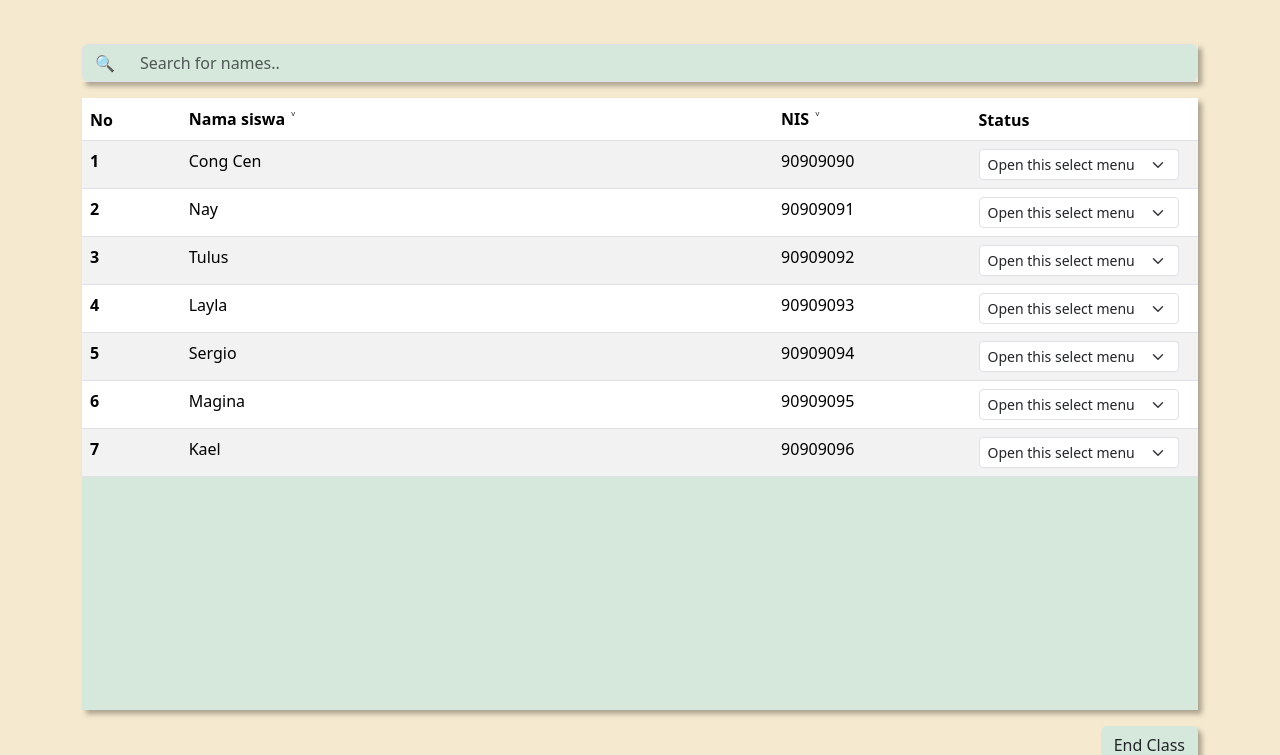
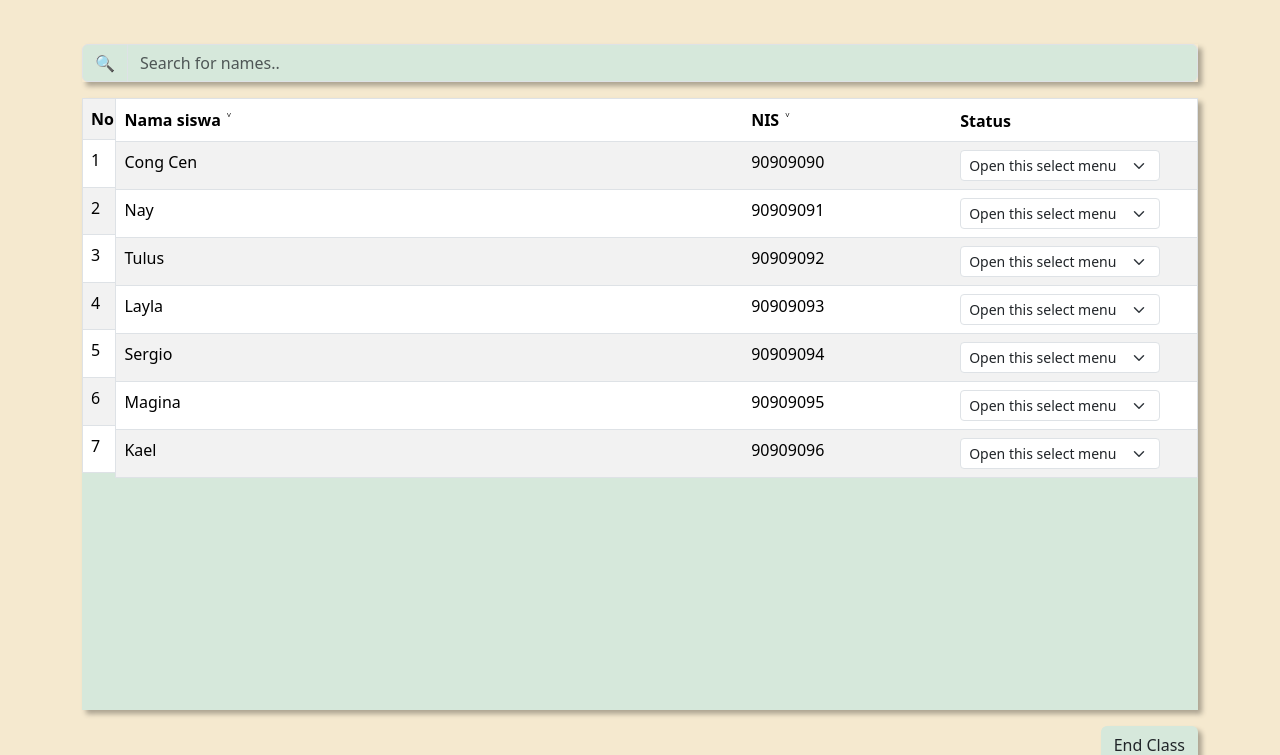
Before and after one commit to congcen57190526/sistem-presensi-mpsi, a PHP site: page /sistem-presensi-rpl/pages/dashboard.php in a window 1280 px wide. Shown: the top 755 px of the page. Run offline with PHP 8.4, Linux system fonts and the light colour scheme; a user stored in the database is signed in; data comes from the database, SQL or seed files in the repository.

Commit message:
fix searching & sorting

```diff
--- a/pages/dashboard.php
+++ b/pages/dashboard.php
@@ -8,9 +8,10 @@
 	JOIN class ON mapel.mapel_class_id = class.class_id
 	WHERE user_id=$user_id";
 $memberQuery = "SELECT * FROM member WHERE member_class_id = 1";
-
+$numQuery = "SELECT * FROM member WHERE member_class_id = 1";
 $mapelResult = mysqli_query($conn, $mapelQuery);
 $memberResult = mysqli_query($conn, $memberQuery);
+$numResult = mysqli_query($conn, $memberQuery);
 
 if (!isset($_SESSION['user_code'])) {
 	echo "<script type='text/javascript'>alert('Anda harus login terlebih dahulu');
@@ -30,7 +31,48 @@
 	<link rel="stylesheet" href="../css/shadow.css">
 	<link rel="stylesheet" href="../css/color.css">
 	<link rel="stylesheet" href="../css/customScrollbar.css">
+	<style>
+		.row {
+		margin-left:0px;
+		margin-right:0px;
+		}
+
+		.column {
+		float: left;
+		width: 97%;
+		padding: 0px;
+		}
+
+		/* Clearfix (clear floats) */
+		.row::after {
+		content: "";
+		clear: both;
+		display: table;
+		}
+
+		table {
+		border-collapse: collapse;
+		border-spacing: 100px;
+		width: 100%;
+		border: 1px solid #ddd;
+		}
+
+
+		th, td {
+		text-align: left;
+		padding: 0px;
+		}
+	</style>
 	<script>
+
+		// function time(){
+			// var now = new Date();
+			// var millisTill10 = new Date(now.getFullYear(), now.getMonth(), now.getDate(), 10, 0, 0, 0) - now;
+			// if (millisTill10 < 0) {
+			// 	millisTill10 += 86400000; // it's after 10am, try 10am tomorrow.
+			// }
+			// setTimeout(function(){alert("It's 10am!")}, millisTill10);
+		// }
 		function display_c() {
 			var refresh = 1000; // Refresh rate in milli seconds
 			mytime = setTimeout('display_ct()', refresh)
@@ -38,8 +80,7 @@
 
 		function display_ct() {
 			var x = new Date()
-			var x1 = x.getMonth() + 1 + "/" + x.getDate() + "/" + x.getFullYear();
-			x1 = x1 + " - " + x.getHours() + ":" + x.getMinutes() + ":" + x.getSeconds();
+			var x1 =  x.getHours() + ":" + x.getMinutes() + ":" + x.getSeconds();
 			document.getElementById('ct').innerHTML = x1;
 			display_c();
 		}
@@ -51,17 +92,31 @@
 			t = document.getElementById("table");
 			tr = t.getElementsByTagName("tr");
 			td = t.getElementsByTagName("td");
+			var check = !isNaN(parseFloat(filter)) && isFinite(filter);
+
+			if (!check) {
 				for (i = 0; i < td.length; i++) {
-				a = tr[i].getElementsByTagName("a")[0];
+					a = tr[i].getElementsByTagName("td")[0];
 					txtValue = a.textContent || a.innerText;
 					if (txtValue.toUpperCase().indexOf(filter) > -1) {
 						tr[i].style.display = "";
-
+					} else {
+						tr[i].style.display = "none";
+					}
+				}
+			} else {
+				for (i = 0; i < td.length; i++) {
+					a = tr[i].getElementsByTagName("td")[1];
+					txtValue = a.textContent || a.innerText;
+					if (txtValue.toUpperCase().indexOf(filter) > -1) {
+						tr[i].style.display = "";
 					} else {
 						tr[i].style.display = "none";
 					}
 				}
 			}
+		}
+
 
 		function sortTable(n) {
 			var table, rows, switching, i, x, y, shouldSwitch;
@@ -96,9 +151,9 @@
 <body onload="display_ct()" class="creamBg" style="display: flex;
             justify-content: center;
             padding: 20px;
-            height: 100vh;">
+            height: 100vh;"
+			onload="timeUp()">
 	<div class="container d-flex flex-column justify-content-between">
-
 		<head style="margin-bottom: 20px;">
 			<?php while ($row = mysqli_fetch_assoc($mapelResult)) { ?>
 				<div style="display: flex; align-items: center; justify-content: space-between;">
@@ -112,6 +167,7 @@
 						<button class="btn btn-success my-shadow" style="background-color: #D6E8DB; border: none; color: black;" disabled><?= $row['mapel_name'] ?></button>
 						<button class="btn btn-success my-shadow" style="background-color: #D6E8DB; border: none; color: black;" disabled><?= $row['class_name'] ?></button>
 					</div>
+					<h5 id="ct" onload="display_ct()"></h5>
 					<h5 class="brownText"><?= generateDate() ?></h5>
 				</div>
 			<?php } ?>
@@ -122,10 +178,26 @@
 			<input style="background-color: #D6E8DB; outline: none; box-shadow: none; " type="text" class="form-control" id="myInput" aria-describedby="inputGroupPrepend" placeholder="Search for names.." onkeyup="searchFunction()">
 		</div>
 		<section class="my-shadow" style="height: 100%; overflow-y: scroll;background-color: #D6E8DB;">
+
+<div class="row">
+  <div class="column" style="width:3%;">
+		<table class="no table table-striped">
+			<tr style="height:41px">
+			<th class="col-1">No</th>
+			</tr>
+			<?php $i = 1; ?>
+			<?php while ($rowMember = mysqli_fetch_assoc($numResult)) { ?>
+			<tr style="height:47.6px">
+				<td><?= $i ?></td>
+			</tr>
+			<?php $i++; ?>
+			<?php } ?>
+		</table>
+			</div>
+			<div class="column">
 			<table class="table table-striped ">
 				<thead>
 					<tr>
-						<th class="col-1">No</th>
 						<th class="col-6">Nama siswa<button type="button" style="border:none;background:none;" onclick="sortTable(1)">˅</button></th>
 						<th class="col-2">NIS<button type="button" style="border:none;background:none;" onclick="sortTable(2)">˅</button></th>
 						<th class="col-2">Status</th>
@@ -135,7 +207,6 @@
 				<?php $i = 1; ?>
 					<?php while ($rowMember = mysqli_fetch_assoc($memberResult)) { ?>
 						<tr>
-							<th><?= $i; ?></th>
 							<td><?= $rowMember['member_name'] ?></td>
 							<td><?= $rowMember['member_code'] ?></td>
 							<td>
@@ -152,6 +223,8 @@
 					<?php } ?>
 				</tbody>
 			</table>
+	</div>
+</div>
 		</section>
 		<footer class="d-flex justify-content-end py-3">
 			<button class="btn my-shadow" style="background-color: #D6E8DB;" type="button" data-bs-toggle="modal" data-bs-target="#exampleModal">End Class</button>
--- a/utils/customFunction.php
+++ b/utils/customFunction.php
@@ -25,8 +25,14 @@
 function generateDate()
 {
     date_default_timezone_set("Asia/Jakarta");
-    $currentDate = date("d F Y");
+    $currentDate = date("D d F Y");
     echo $currentDate;
+}
+
+function timeUp(){
+    if (date("G i") == "20:38"){
+        echo "<script type='text/javascript'>alert('Times Up');window.location.href='http://localhost/sistem-presensi-rpl/'</script>";
+    }
 }
 
 function generateRandomBoolean()
```
Also changed, not shown: 1 other file. Lines whose indentation alone changed are shown as unchanged.
